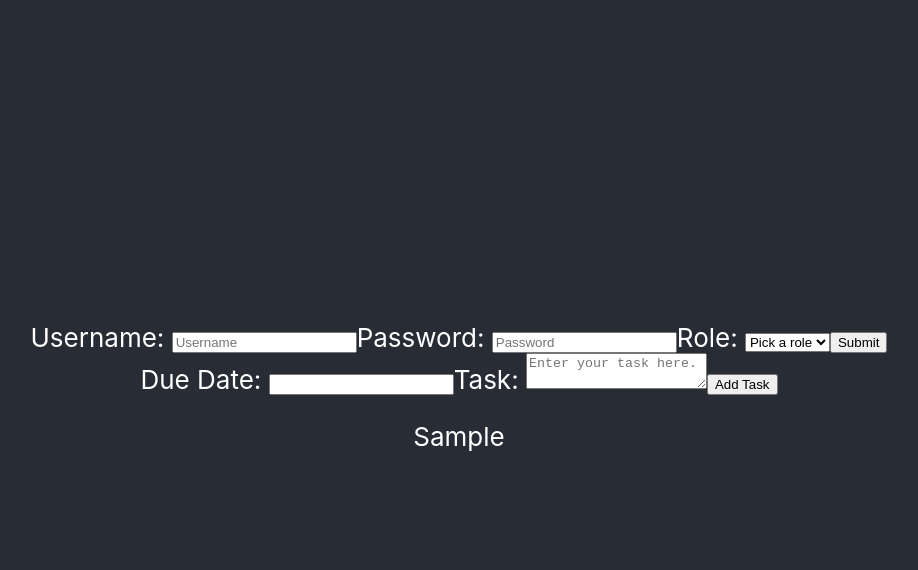
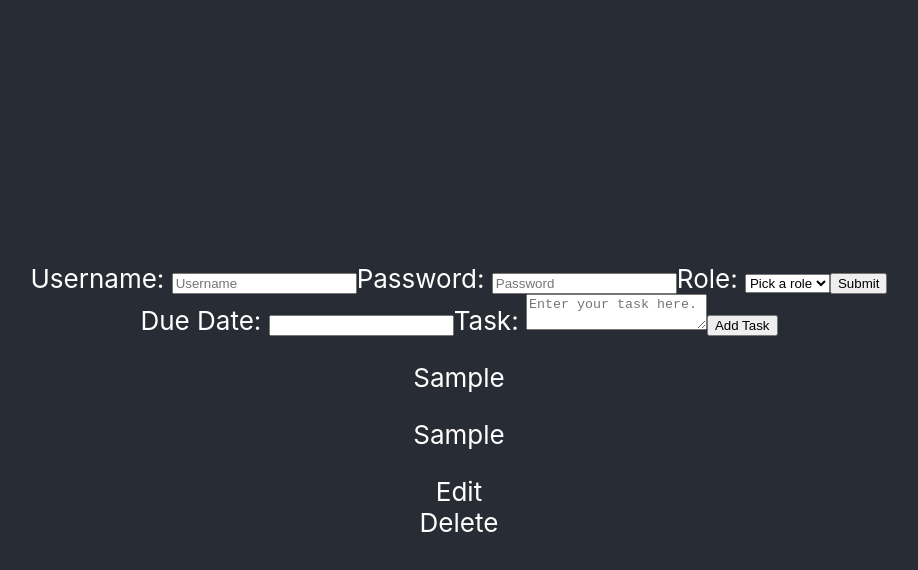
Before and after one commit to RococoCoding/School-in-the-Clouds, a React (Create React App) app in the folder front-end/: page / in a window 1280 px wide. Both pictures are taken after typing "Sample", "Sample" into the empty fields and a click on the button "Add Task". Shown: the top 570 px of the page, without its empty margins (181-1099 px from the left). Built offline with nearby package versions, Linux system fonts and the light colour scheme.

Commit message:
Add functional delete button to tasks, working on edit button

```diff
--- a/front-end/src/components/CreateTask.js
+++ b/front-end/src/components/CreateTask.js
@@ -45,6 +45,13 @@ export default function CreateTask() {
 
   }
 
+  function deleteTask(id) {
+    let newList = [...taskList];
+    // console.log(key)
+    newList.splice(id, 1);
+    setTaskList(newList);
+  }
+
   return (
     <div className="create-task-container">
       <form onSubmit={submit}>
@@ -69,8 +76,10 @@ export default function CreateTask() {
         return (
           <TaskList
             key={idx}
+            id={idx}
             due={task.due}
             task={task.task}
+            deleteTask={deleteTask}
           />
         )
       })}
--- a/front-end/src/components/TaskList.js
+++ b/front-end/src/components/TaskList.js
@@ -1,12 +1,20 @@
-import React, {useEffect} from "react";
+import React, {useHistory} from "react";
 
 
 export default function TaskList(props) {
-  const {title, task} = props;
+  const {due, task, id, deleteTask} = props;
+  // let history = useHistory();
+
+  function editTask() {
+    // history.push("/edit-task");
+  }
+
   return (
-    <div className="task-container">
-      <p className="title">{title}</p>
+    <div id={id} className="task-container">
+      <p className="due">{due}</p>
       <p className="task">{task}</p>
+      <div onClick={editTask} className="edit-task">Edit</div>
+      <div onClick={()=>{deleteTask(id)}} className="delete-task">Delete</div>
     </div>
   )
 }
```
